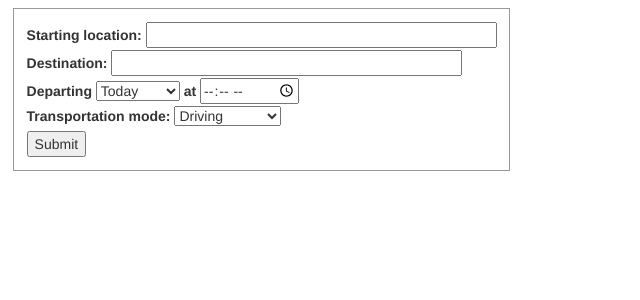
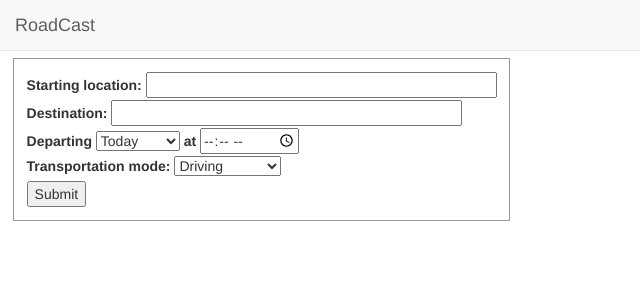
Before and after one commit to rayramsay/roadcast, a Flask app: page / in a window 1280 px wide. Shown: the top 300 px of the page, without its empty margins (0-640 px from the left). Run offline with Flask 2, Linux system fonts and the light colour scheme; some libraries are stand-ins or nearby versions.

Commit message:
Adding navbar.

```diff
--- a/templates/base.html
+++ b/templates/base.html
@@ -25,6 +25,25 @@
 </head>
 <body>
 
+    <nav class="navbar navbar-default navbar-fixed-top">
+      <div class="container-fluid">
+        <!-- Brand and toggle get grouped for better mobile display -->
+        <div class="navbar-header">
+          <button type="button" class="navbar-toggle collapsed" data-toggle="collapse" data-target="#navbar-collapse" aria-expanded="false">
+            <span class="sr-only">Toggle navigation</span>
+            <span class="icon-bar"></span>
+            <span class="icon-bar"></span>
+            <span class="icon-bar"></span>
+          </button>
+            <a class="navbar-brand" href="/">RoadCast</a>
+        </div> <!-- close navbar-header -->
+        <!-- Collect the nav links, forms, and other content for toggling -->
+        <div class="collapse navbar-collapse" id="navbar-collapse">
+          <ul class="nav navbar-nav">
+          </ul>
+        </div> <!-- close navbar-collapse -->
+    </nav>
+
     {% if get_flashed_messages() %}
     <div>
       <!-- Show flashed messages -->
@@ -36,11 +55,6 @@
     </div>
     {% endif %}
 
-<!--     <nav class="navbar navbar-default navbar-fixed-top">
-        <div class="container">
-        </div>
-    </nav> -->
-
     {% block content %}
     {% endblock %}
 
--- a/templates/index.html
+++ b/templates/index.html
@@ -23,6 +23,7 @@
             position: absolute;
             z-index: 5;
             background-color: #fff;
+            margin-top: 50px;
             padding: 1%;
             border: 1px solid #999;
         }
```
Lines whose indentation alone changed are shown as unchanged.
